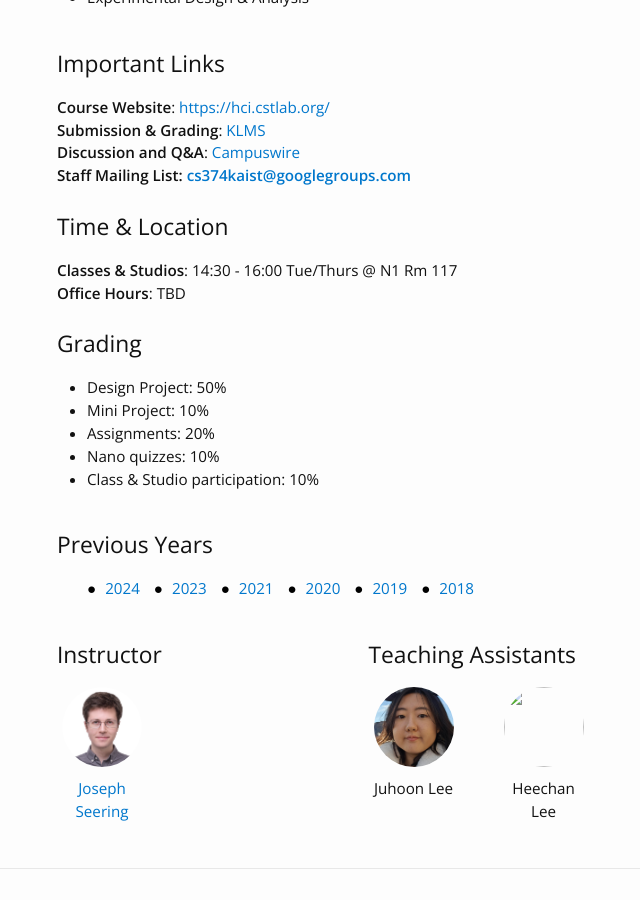
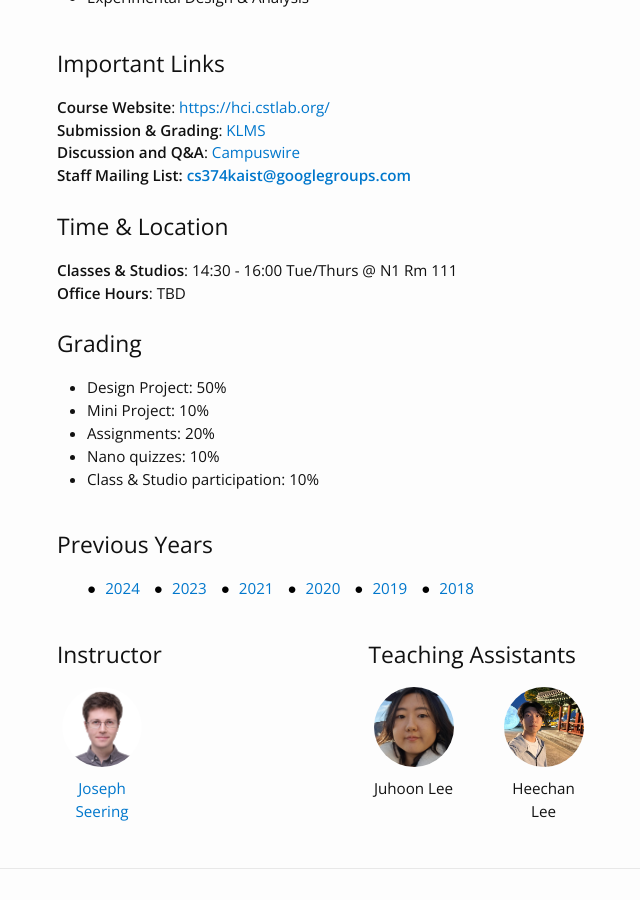
Before and after one commit to cstl-kaist/cs374-2025-spring, a Jekyll site: the page built from index.md, in a window 1280 px wide and 900 px high, scrolled down 751 px. Shown: the whole window, without its empty margins (138-778 px from the left). Built offline with Jekyll 4.4.1, drawn with Linux system fonts in a browser that asks for light colours; nearby versions of some CDN libraries.

Commit message:
minor updates

```diff
--- a/_data/people.yml
+++ b/_data/people.yml
@@ -9,5 +9,5 @@ teaching_assistants:
     webpage:
 
   - name: Heechan Lee
-    profile_pic:
+    profile_pic: /_images/pp/heechanlee.jpeg
     webpage:
--- a/_layouts/home.html
+++ b/_layouts/home.html
@@ -45,7 +45,7 @@ layout: default
     <br>
     <h2>Time & Location</h2>
     <div>
-        <b>Classes & Studios</b>: 14:30 - 16:00 Tue/Thurs @ N1 Rm 117<br />
+        <b>Classes & Studios</b>: 14:30 - 16:00 Tue/Thurs @ N1 Rm 111<br />
         <b>Office Hours</b>: TBD
     </div>
 
```
Also changed, not shown: _images/pp/heechanlee.jpeg (added).
